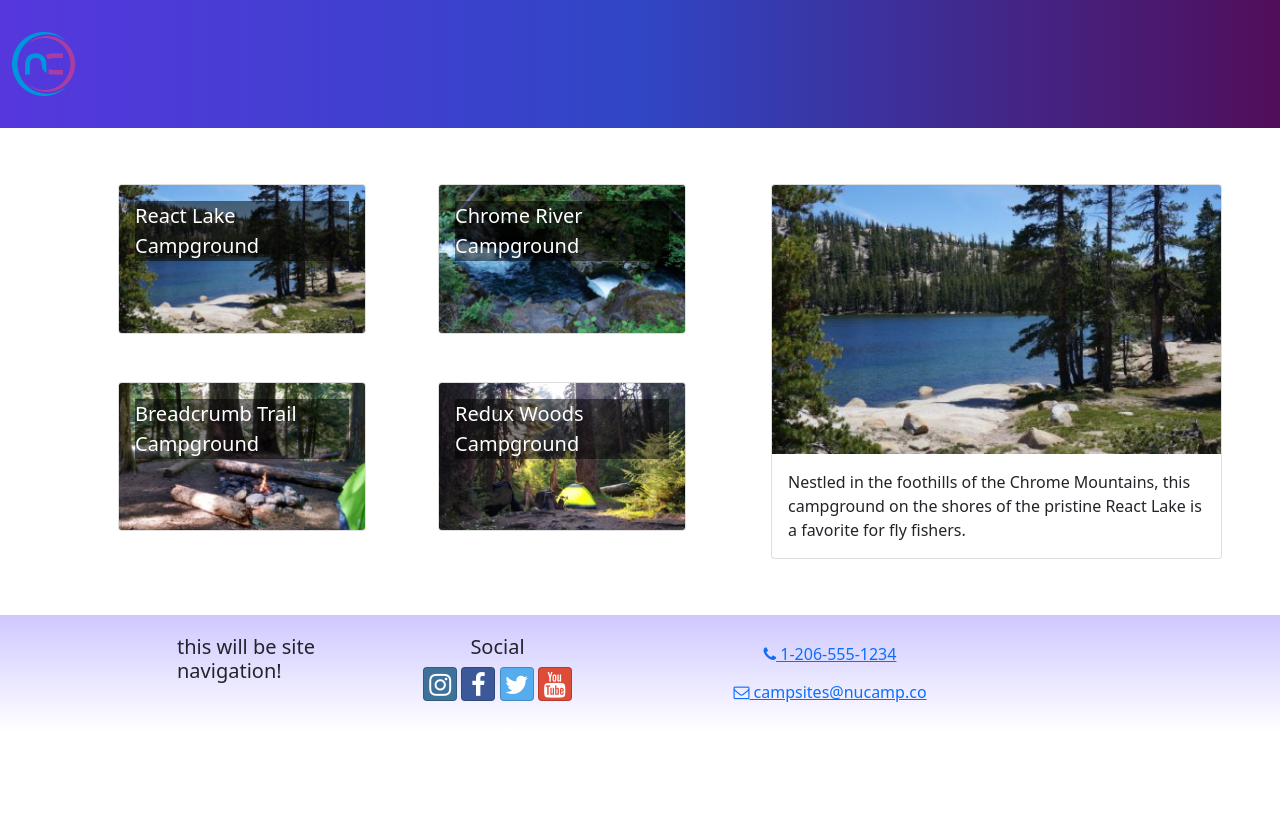
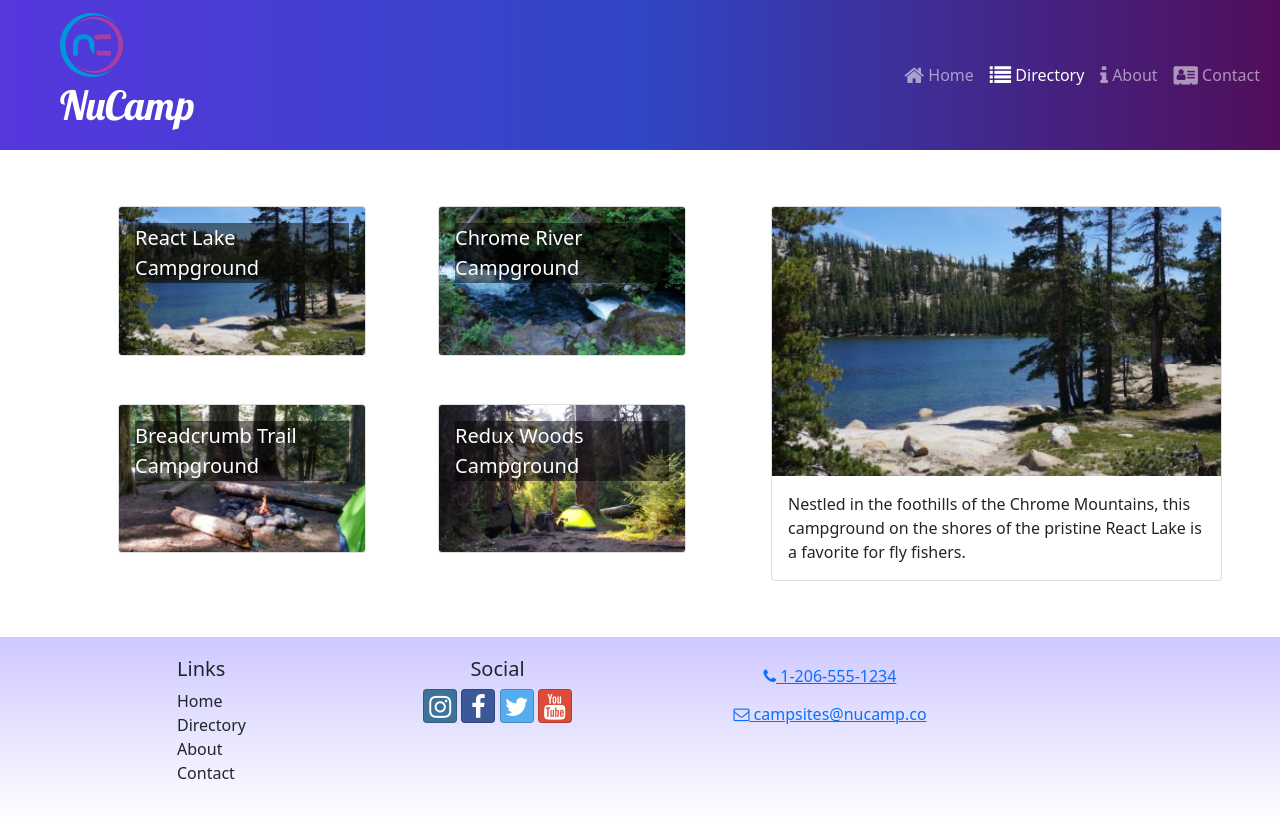
Before and after one commit to naniitsnina/nucampsite-react, a React (Create React App) app: page /directory in a window 1280 px wide. Shown: the top 818 px of the page. Built offline with nearby package versions, Linux system fonts and the light colour scheme.

Commit message:
Header and Footer links

```diff
--- a/src/components/Footer.js
+++ b/src/components/Footer.js
@@ -1,4 +1,5 @@
 import { Container, Row, Col } from 'reactstrap';
+import { Link } from 'react-router-dom';
 
 const Footer = () => {
     return (
@@ -6,7 +7,21 @@ const Footer = () => {
             <Container>
                 <Row>
                     <Col xs={{ size: 4, offset: 1 }} sm='2'>
-                        <h5>this will be site navigation!</h5>
+                        <h5>Links</h5>
+                        <ul className='list-unstyled'>
+                            <li Link to='/'> Home
+
+                            </li>
+                            <li Link to='/directory'> Directory
+
+                            </li>
+                            <li Link to='/about'> About
+
+                            </li>
+                            <li Link to='/contact'> Contact
+
+                            </li>
+                        </ul>
                     </Col>
                     <Col xs='6' sm='3' className='text-center'>
                         <h5>Social</h5>
--- a/src/components/Header.js
+++ b/src/components/Header.js
@@ -1,12 +1,42 @@
-import { Navbar, NavbarBrand } from 'reactstrap';
+import { Col, Navbar, NavbarBrand } from 'reactstrap';
 import NucampLogo from '../app/assets/img/logo.png';
+import {useState} from 'react';
+import { Collapse, NavbarToggler, Nav, NavItem } from 'reactstrap';
+import { NavLink } from 'react-router-dom';
 
 const Header = () => {
+    const  [menuOpen, setMenuOpen] =  useState(false);
     return (
         <Navbar dark color='primary' sticky='top' expand='md'>
-            <NavbarBrand href='/'>
+            <NavbarBrand className='ms-5' href='/'>
                 <img src={NucampLogo} alt='nucamp logo' />
+                <h1 className='mt-1' element='float-start'>NuCamp</h1>
             </NavbarBrand>
+            <NavbarToggler onClick ={ () => setMenuOpen(!menuOpen)}/>
+            <Collapse navbar isOpen={menuOpen}>
+            <Nav className='ms-auto' navbar>
+                    <NavItem>
+                        <NavLink className='nav-link' to='/'>
+                            <i className='fa fa-home fa-lg'/> Home
+                        </NavLink>
+                    </NavItem>
+                <NavItem>
+                    <NavLink className='nav-link' to='/directory'>
+                        <i className='fa fa-list fa-lg'/> Directory
+                    </NavLink>
+                </NavItem>
+                <NavItem>
+                    <NavLink className='nav-link' to='/about'>
+                        <i className='fa fa-info fa-lg'/> About
+                    </NavLink>
+                </NavItem>
+                <NavItem>
+                    <NavLink className='nav-link' to='/contact'>
+                        <i className='fa fa-address-card fa-lg'/> Contact
+                    </NavLink>
+                </NavItem>
+            </Nav>
+            </Collapse>
         </Navbar>
     )
 }
```
